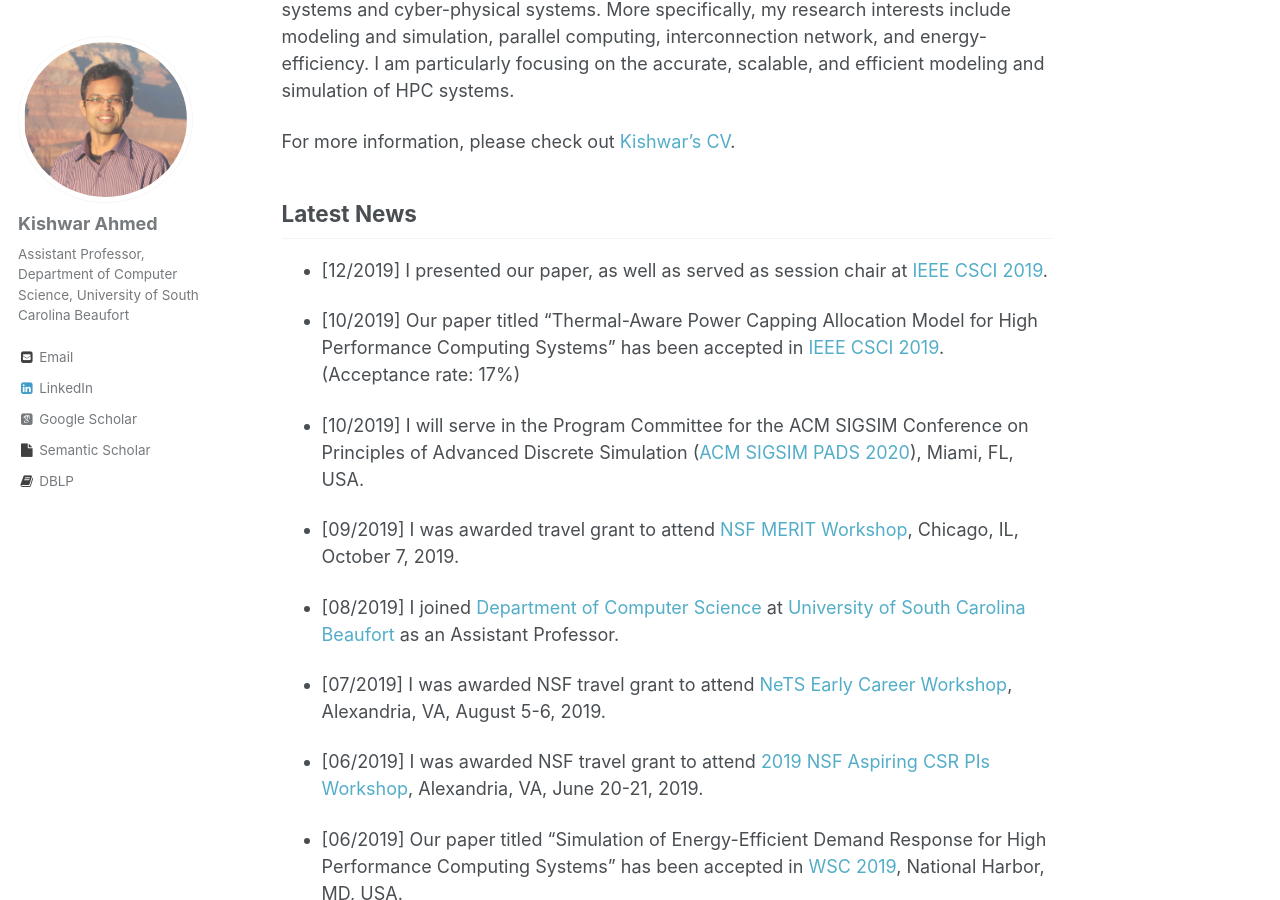
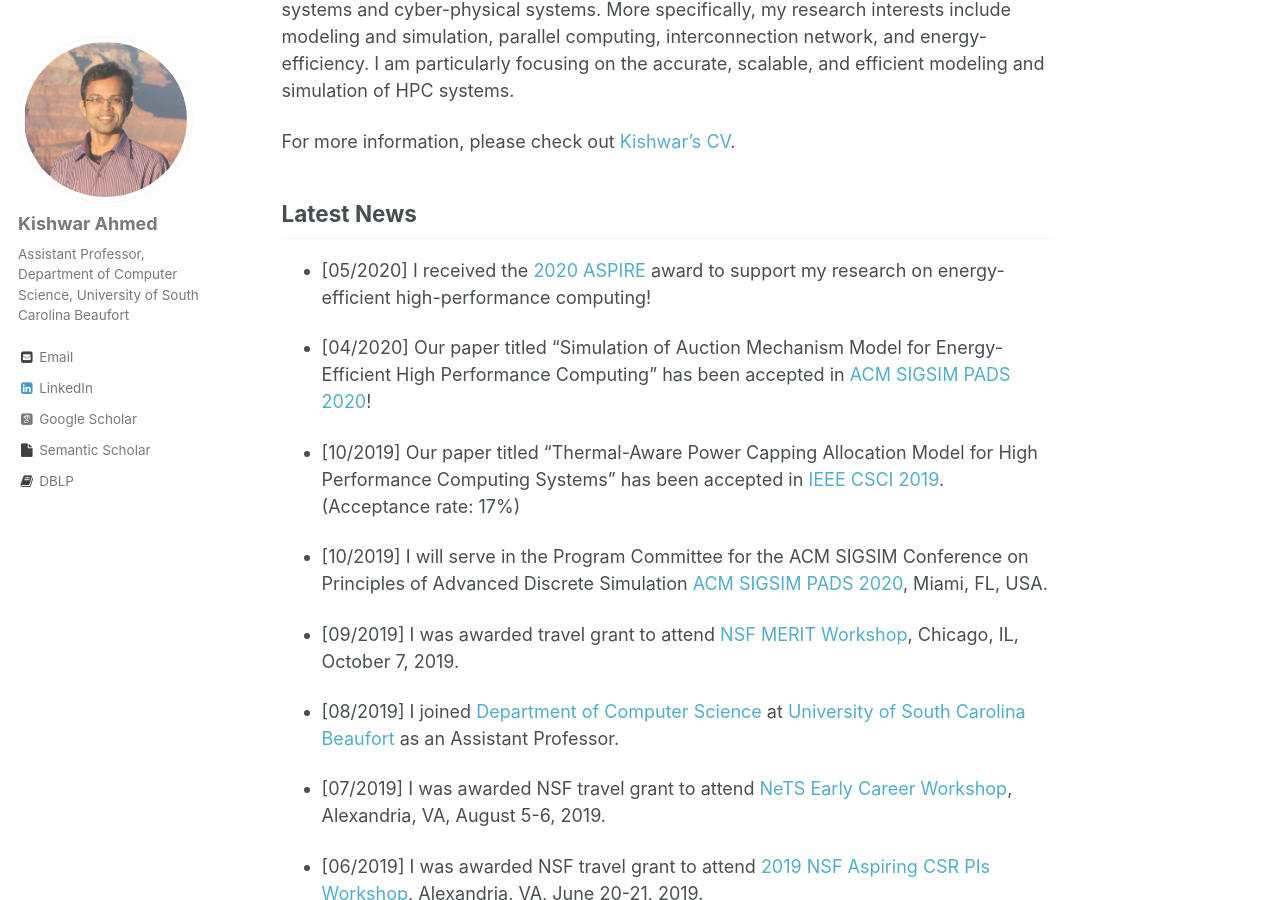
Before and after one commit to kishwarbd/kishwarbd.github.io, a Jekyll site: the page built from _pages/about.md, in a window 1280 px wide and 900 px high, scrolled down 388 px. Built offline with Jekyll 4.4.1, drawn with Linux system fonts in a browser that asks for light colours; some web fonts are replaced.

Commit message:
about updated.

```diff
--- a/_pages/about.md
+++ b/_pages/about.md
@@ -23,11 +23,13 @@ For more information, please check out [Kishwar’s CV](https://kishwarbd.github
 
 ## Latest News
 
-* [12/2019] I presented our paper, as well as served as session chair at [IEEE CSCI 2019](https://americancse.org/events/csci2019).
+* [05/2020] I received the [2020 ASPIRE](https://sc.edu/about/offices_and_divisions/research/internal_funding_awards/faculty/aspire/) award to support my research on energy-efficient high-performance computing!
+
+* [04/2020] Our paper titled “Simulation of Auction Mechanism Model for Energy-Efficient High Performance Computing” has been accepted in [ACM SIGSIM PADS 2020](https://www.acm-sigsim-pads.org/)!
 
 * [10/2019] Our paper titled “Thermal-Aware Power Capping Allocation Model for High Performance Computing Systems” has been accepted in [IEEE CSCI 2019](https://americancse.org/events/csci2019). (Acceptance rate: 17%)
 
-* [10/2019] I will serve in the Program Committee for the ACM SIGSIM Conference on Principles of Advanced Discrete Simulation ([ACM SIGSIM PADS 2020](https://www.acm-sigsim-pads.org/)), Miami, FL, USA.
+* [10/2019] I will serve in the Program Committee for the ACM SIGSIM Conference on Principles of Advanced Discrete Simulation [ACM SIGSIM PADS 2020](https://www.acm-sigsim-pads.org/), Miami, FL, USA.
 
 * [09/2019] I was awarded travel grant to attend [NSF MERIT Workshop](https://icnp19.cs.ucr.edu/merit.html), Chicago, IL, October 7, 2019.
 
```
